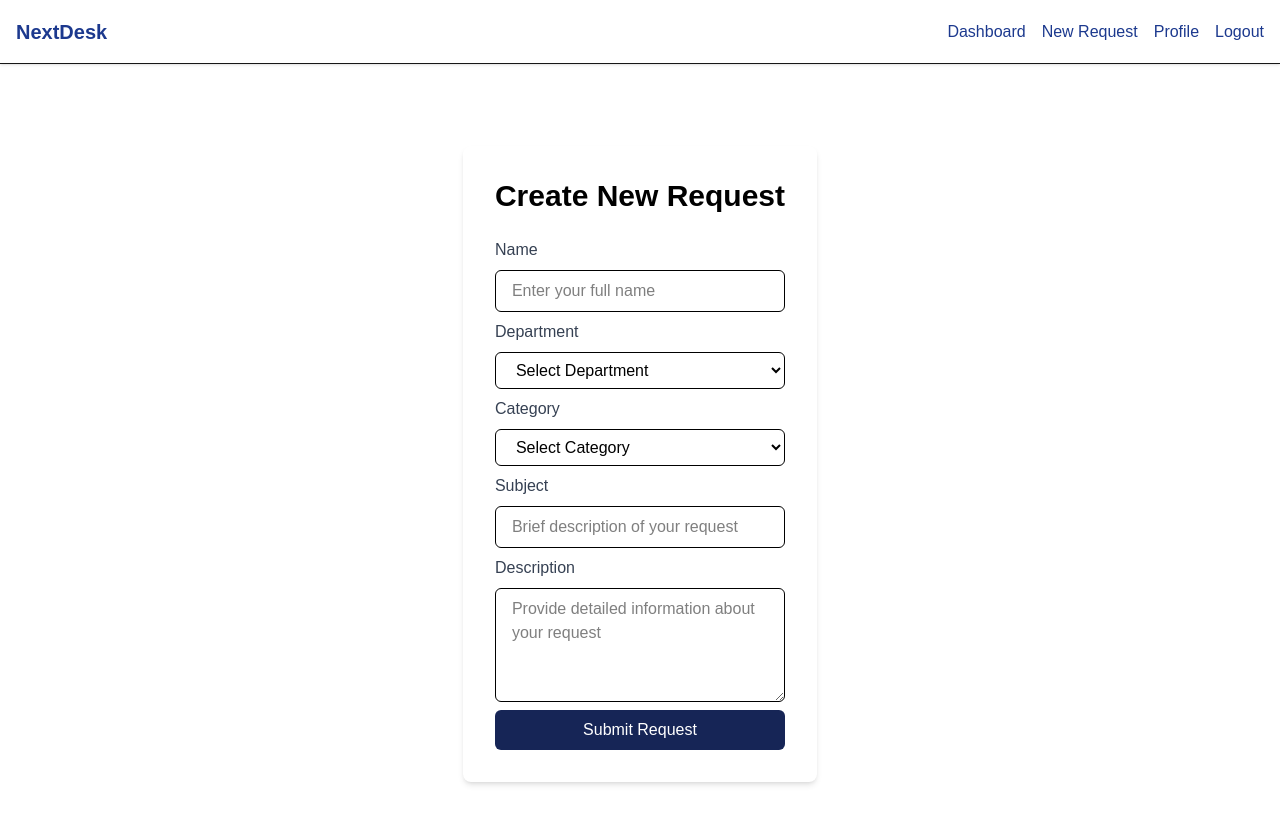
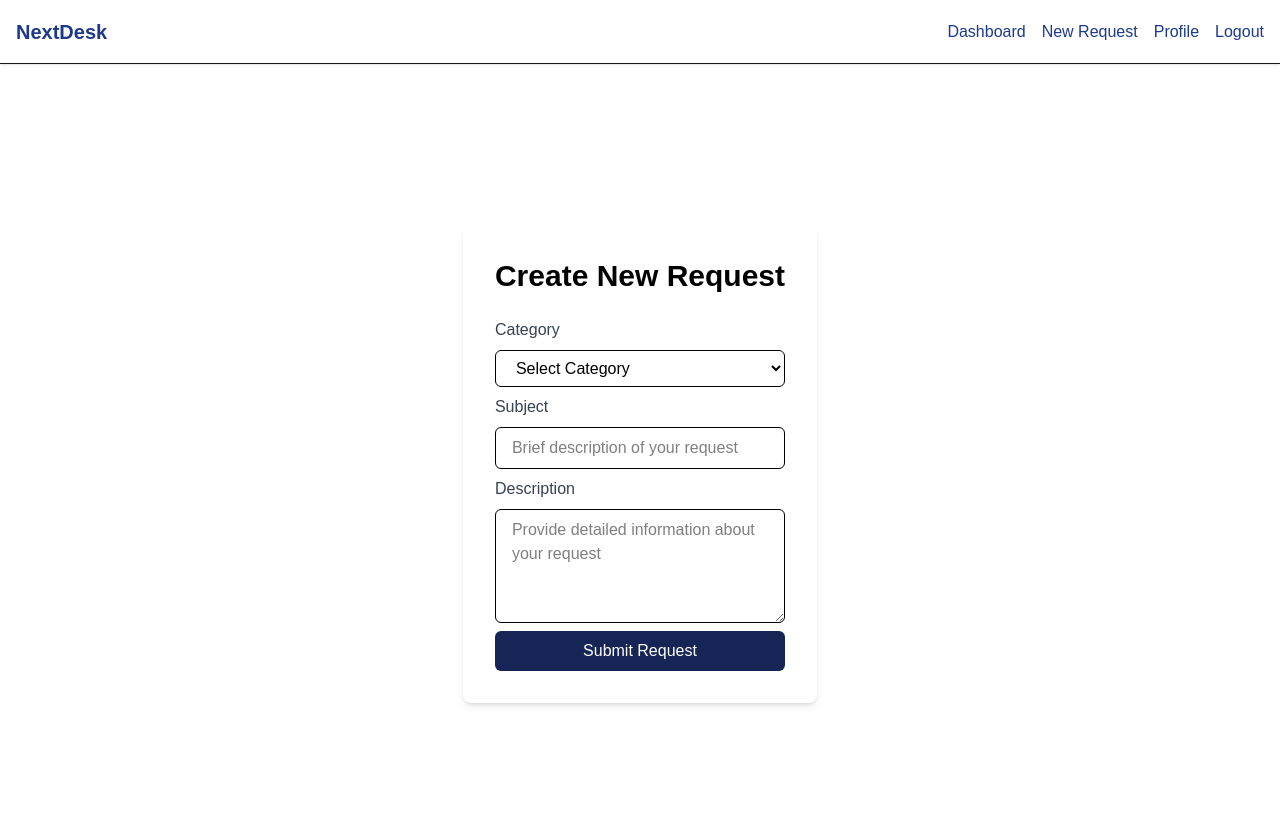
Before and after one commit to portgasalif/nextdesk, a Next.js app: page /dashboardEmployee/new-request in a window 1280 px wide. Shown: the top 824 px of the page. Built offline with nearby package versions, Linux system fonts and the light colour scheme.

Commit message:
Refactor NewRequestPage by removing unused fields and implement POST API for request creation

```diff
--- a/src/app/(employee)/dashboardEmployee/new-request/page.tsx
+++ b/src/app/(employee)/dashboardEmployee/new-request/page.tsx
@@ -2,8 +2,6 @@
 import { useState } from "react";
 
 export default function NewRequestPage() {
-  const [name, setName] = useState("");
-  const [department, setDepartment] = useState("");
   const [category, setCategory] = useState("");
   const [subject, setSubject] = useState("");
   const [description, setDescription] = useState("");
@@ -15,29 +13,6 @@ export default function NewRequestPage() {
           Create New Request
         </h1>
         <form className="flex flex-col space-y-2 ">
-          <label className=" font-medium text-gray-700">Name</label>
-          <input
-            type="text"
-            placeholder="Enter your full name"
-            required
-            className="px-4 py-2 border rounded-md"
-            value={name}
-            onChange={(e) => setName(e.target.value)}
-          />
-
-          <label className=" font-medium text-gray-700">Department</label>
-          <select
-            onChange={(e) => setDepartment(e.target.value)}
-            value={department}
-            className="px-4 py-2 border rounded-md"
-            required
-          >
-            <option value="">Select Department</option>
-            <option value="IT">IT</option>
-            <option value="HR">HR</option>
-            <option value="Finance">Finance</option>
-          </select>
-
           <label className=" font-medium text-gray-700">Category</label>
           <select
             onChange={(e) => setCategory(e.target.value)}
--- /dev/null
+++ b/src/app/api/requests/route.ts
@@ -0,0 +1,36 @@
+import { NextResponse } from "next/server";
+import prisma from "@/lib/prisma";
+
+export async function POST(request: Request) {
+  try {
+    const { subject, description, category, userId } = await request.json();
+
+    if (!subject || !description || !category || !userId) {
+      return NextResponse.json(
+        { message: "All fields are required" },
+        { status: 400 }
+      );
+    }
+    const newRequest = await prisma.request.create({
+      data: {
+        subject,
+        description,
+        category,
+        userId,
+      },
+    });
+    return NextResponse.json(
+      {
+        status: "success",
+        request: newRequest,
+      },
+      { status: 201 }
+    );
+  } catch (error) {
+    console.error("Request creation error:", error);
+    return NextResponse.json(
+      { message: "Internal server error" },
+      { status: 500 }
+    );
+  }
+}
```
